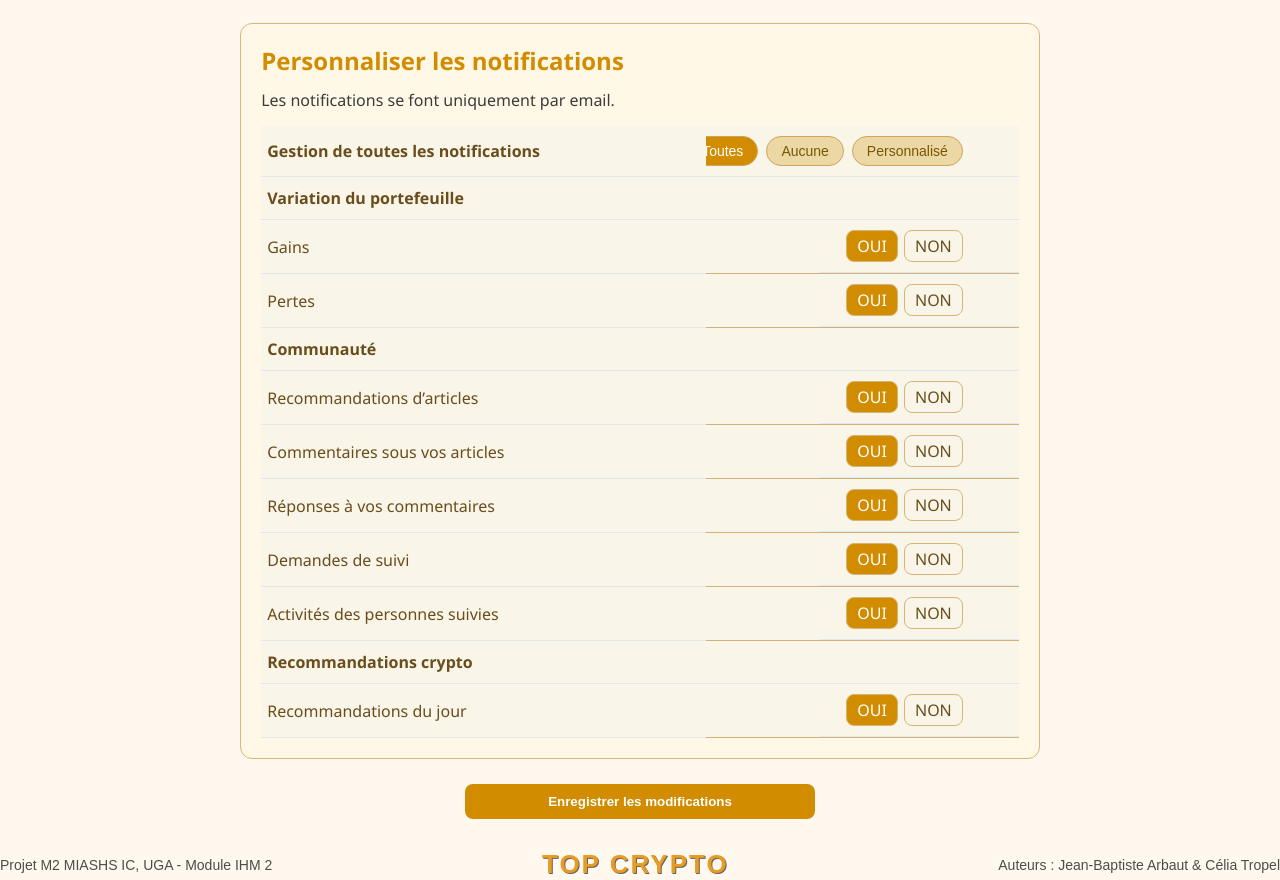
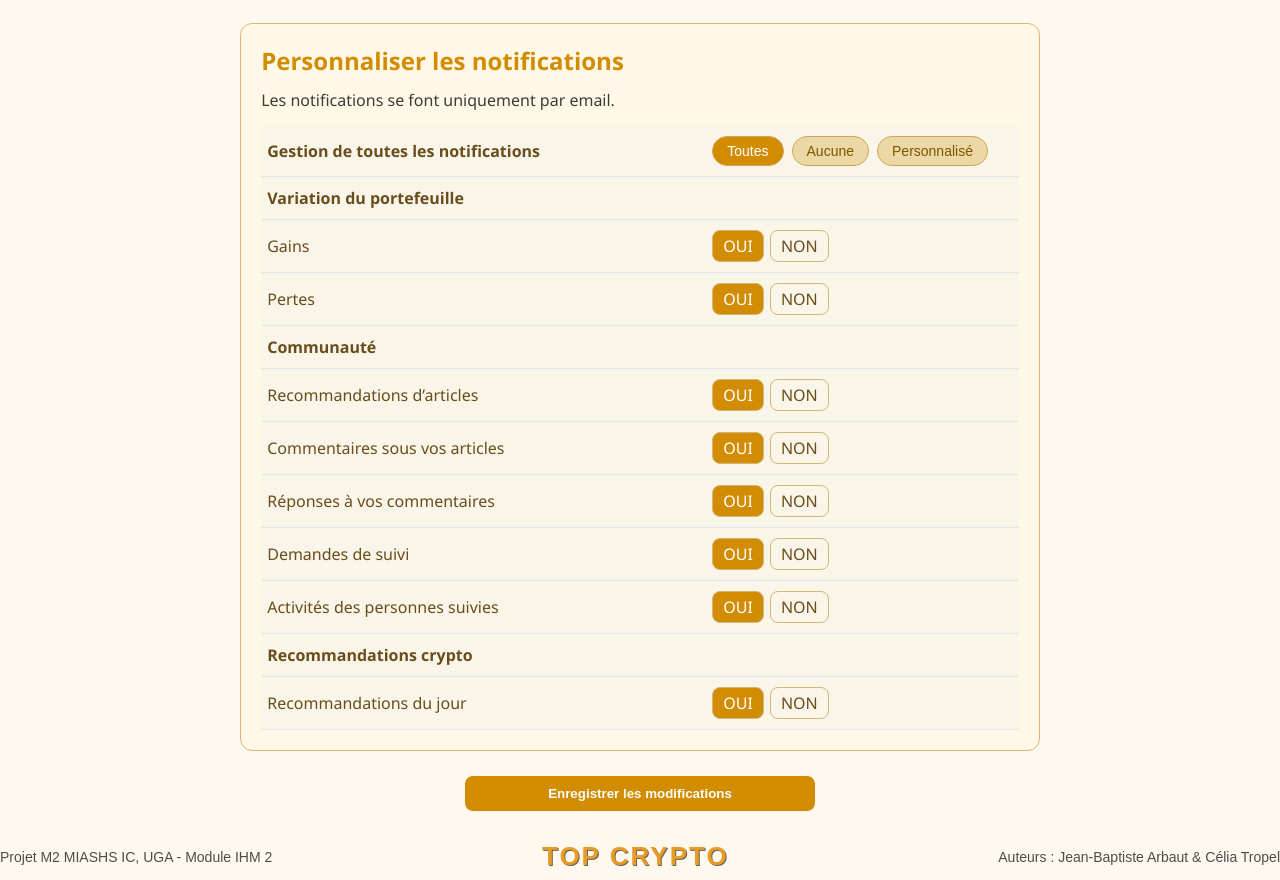
Before and after one commit to CTRetu/Interaction-Homme-Machine-Arbaut-Tropel-MIASHS-IC, a Vue app in the folder Projet/: page /settings in a window 1280 px wide. Shown: the part 1264-2144 px from the top of the page. Built offline with nearby package versions, Linux system fonts and the light colour scheme; what highcharts-vue would draw is missing.

Commit message:
ajout enregistrement notifications

```diff
--- a/Projet/src/views/SettingsView.vue
+++ b/Projet/src/views/SettingsView.vue
@@ -250,9 +250,8 @@ Vous pouvez ajouter, retirer ou déplacer les éléments.">
         <tbody>
           <!-- Gestion globale -->
           <tr>
-          <td class="notif-category-title notif-text">Gestion de toutes les notifications</td>
-          <td>
-            <div class="toggle-cell">
+          <td class="notif-category-title notif-label">Gestion de toutes les notifications</td>
+          <td class="notif-buttons-cell">
               <div class="notif-group-selector-inline">
                 <button
                   :class="{ active: notificationGroupPortfolio === 'all' }"
@@ -269,77 +268,76 @@ Vous pouvez ajouter, retirer ou déplacer les éléments.">
                   disabled
                 >Personnalisé</button>
               </div>
-            </div>
           </td>
         </tr>
 
         <!-- Variation portefeuille -->
         <tr>
-          <td colspan="2" class="notif-category-title notif-text">Variation du portefeuille</td>
+          <td colspan="2" class="notif-category-title notif-label">Variation du portefeuille</td>
         </tr>
 
         <tr>
-          <td class="notif-text">Gains</td>
-          <td class="toggle-cell">
+          <td class="notif-label">Gains</td>
+          <td class="notif-buttons-cell">
             <ToggleSwitch v-model="notificationsPortfolio.gains" @change="updatePortfolioGroup" />
           </td>
         </tr>
 
         <tr>
-          <td class="notif-text">Pertes</td>
-          <td class="toggle-cell">
+          <td class="notif-label">Pertes</td>
+          <td class="notif-buttons-cell">
             <ToggleSwitch v-model="notificationsPortfolio.pertes" @change="updatePortfolioGroup" />
           </td>
         </tr>
 
         <!-- Communauté -->
         <tr>
-          <td colspan="2" class="notif-category-title notif-text">Communauté</td>
+          <td colspan="2" class="notif-category-title notif-label">Communauté</td>
         </tr>
 
         <tr>
-          <td class="notif-text">Recommandations d’articles</td>
-          <td class="toggle-cell">
+          <td class="notif-label">Recommandations d’articles</td>
+          <td class="notif-buttons-cell">
             <ToggleSwitch v-model="notificationsPortfolio.recommandations_articles" @change="updatePortfolioGroup" />
           </td>
         </tr>
 
         <tr>
-          <td class="notif-text">Commentaires sous vos articles</td>
-          <td class="toggle-cell">
+          <td class="notif-label">Commentaires sous vos articles</td>
+          <td class="notif-buttons-cell">
             <ToggleSwitch v-model="notificationsPortfolio.commentaires" @change="updatePortfolioGroup" />
           </td>
         </tr>
 
         <tr>
-          <td class="notif-text">Réponses à vos commentaires</td>
-          <td class="toggle-cell">
+          <td class="notif-label">Réponses à vos commentaires</td>
+          <td class="notif-buttons-cell">
             <ToggleSwitch v-model="notificationsPortfolio.reponses" @change="updatePortfolioGroup" />
           </td>
         </tr>
 
         <tr>
-          <td class="notif-text">Demandes de suivi</td>
-          <td class="toggle-cell">
+          <td class="notif-label">Demandes de suivi</td>
+          <td class="notif-buttons-cell">
             <ToggleSwitch v-model="notificationsPortfolio.demandes_suivi" @change="updatePortfolioGroup" />
           </td>
         </tr>
 
         <tr>
-          <td class="notif-text">Activités des personnes suivies</td>
-          <td class="toggle-cell">
+          <td class="notif-label">Activités des personnes suivies</td>
+          <td class="notif-buttons-cell">
             <ToggleSwitch v-model="notificationsPortfolio.activites_suivies" @change="updatePortfolioGroup" />
           </td>
         </tr>
 
         <!-- Recommandations crypto -->
         <tr>
-          <td colspan="2" class="notif-category-title notif-text">Recommandations crypto</td>
+          <td colspan="2" class="notif-category-title notif-label">Recommandations crypto</td>
         </tr>
 
         <tr>
-          <td class="notif-text">Recommandations du jour</td>
-          <td class="toggle-cell">
+          <td class="notif-label">Recommandations du jour</td>
+          <td class="notif-buttons-cell">
             <ToggleSwitch v-model="notificationsPortfolio.recommandations_crypto" @change="updatePortfolioGroup" />
           </td>
         </tr>
@@ -347,7 +345,7 @@ Vous pouvez ajouter, retirer ou déplacer les éléments.">
       </table>
     </section>
 
-    <button class="btn-save" @click="$router.push('/')">
+    <button class="btn-save" @click="saveSettings">
       Enregistrer les modifications
     </button>
 
@@ -564,6 +562,9 @@ export default {
     if (current) {
       this.userPseudo = current.pseudo;
       this.userEmail = current.email;
+
+      // Charger les paramètres de notification de l'utilisateur
+      this.loadNotificationSettings(current.email);
     }
 
     // Charger le dashboard depuis le store Pinia
@@ -1120,6 +1121,43 @@ export default {
       } else {
         this.notificationGroupPortfolio = "custom"
       }
+    },
+
+    /* ---------- Sauvegarde et chargement des paramètres de notification ---------- */
+    saveNotificationSettings(userEmail) {
+      if (!userEmail) return;
+
+      // Récupérer tous les paramètres de notification de tous les utilisateurs
+      let allNotificationSettings = JSON.parse(localStorage.getItem("notificationSettings")) || {};
+
+      // Sauvegarder les paramètres pour cet utilisateur
+      allNotificationSettings[userEmail] = {
+        notificationGroupPortfolio: this.notificationGroupPortfolio,
+        notificationsPortfolio: { ...this.notificationsPortfolio }
+      };
+
+      localStorage.setItem("notificationSettings", JSON.stringify(allNotificationSettings));
+    },
+
+    loadNotificationSettings(userEmail) {
+      if (!userEmail) return;
+
+      // Récupérer les paramètres de notification de cet utilisateur
+      const allNotificationSettings = JSON.parse(localStorage.getItem("notificationSettings")) || {};
+      const userSettings = allNotificationSettings[userEmail];
+
+      if (userSettings) {
+        this.notificationGroupPortfolio = userSettings.notificationGroupPortfolio || "all";
+        this.notificationsPortfolio = { ...userSettings.notificationsPortfolio };
+      }
+    },
+
+    saveSettings() {
+      const current = JSON.parse(localStorage.getItem("currentUser"));
+      if (current) {
+        this.saveNotificationSettings(current.email);
+      }
+      this.$router.push('/');
     }
 
 
@@ -1580,4 +1618,27 @@ html.dark .add-menu-item:hover,
   color: white;
 }
 
+.notif-category-title {
+  padding-top: 15px;
+  padding-bottom: 4px;
+  font-weight: bold;
+  color: #d18c00;
+}
+
+.notif-label {
+  text-align: left !important;
+}
+
+.notif-buttons-cell {
+  text-align: right;
+  padding: 10px 6px;
+  vertical-align: middle;
+}
+
+.notif-group-selector-inline {
+  display: inline-flex;
+  gap: 8px;
+  align-items: center;
+}
+
 </style>
```
